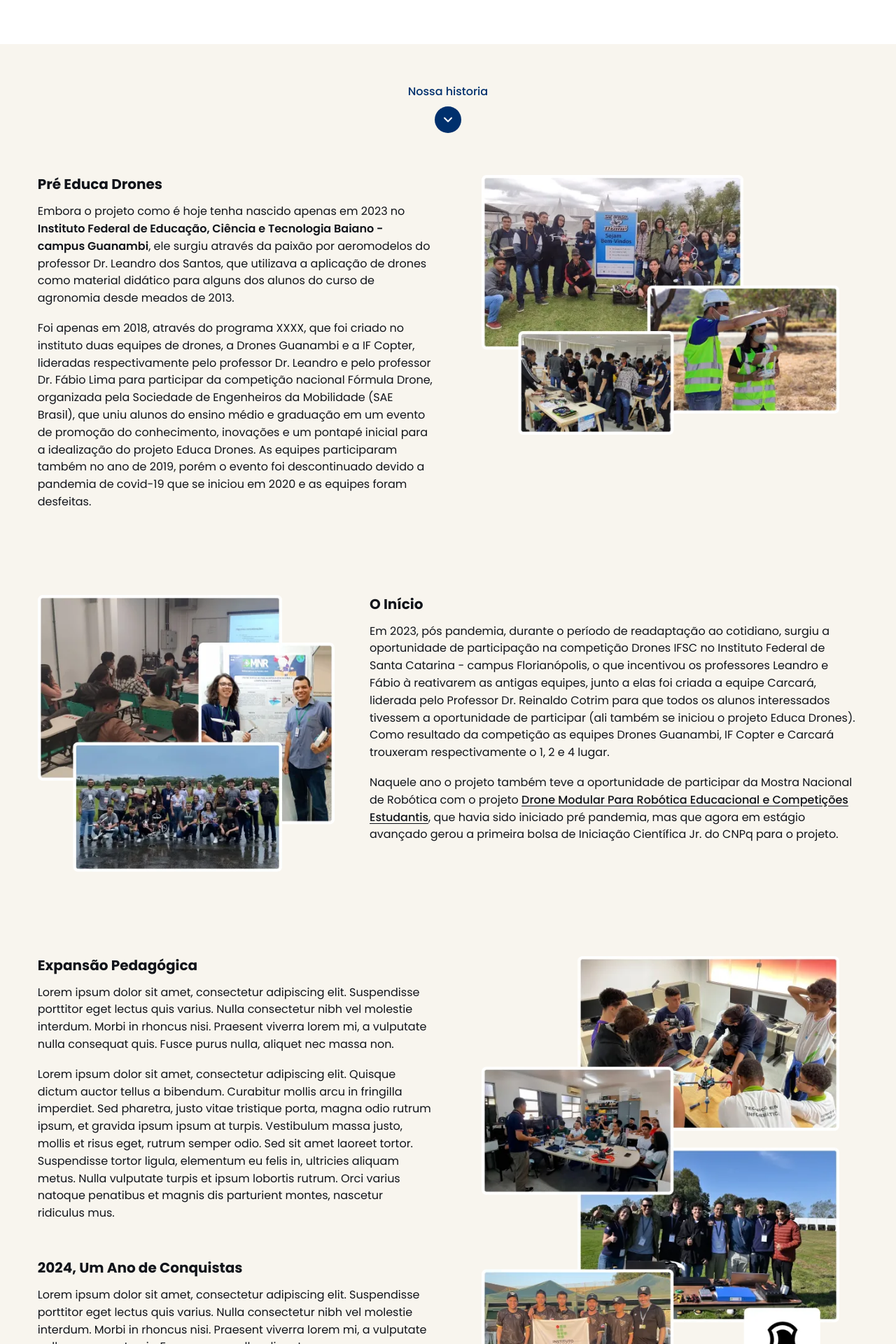
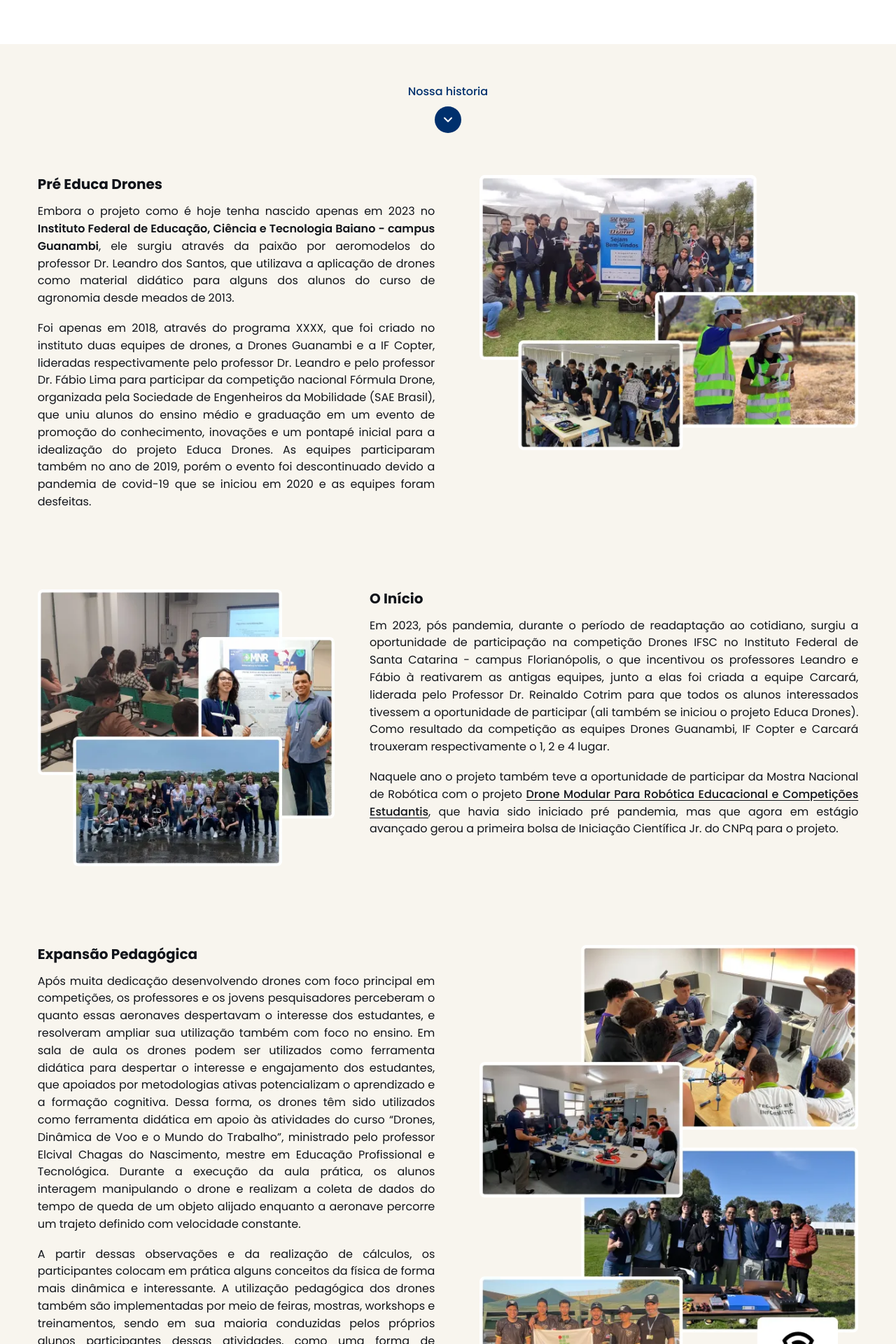
Before and after one commit to EDUCA-DRONES/EducaDronesWeb, a Django app: page /sobre/ in a window 1280 px wide. Shown: the part 1127-3047 px from the top of the page at 70% size. Run offline with Django 5.2, Linux system fonts and the light colour scheme.

Commit message:
refactor: add novos textos e correção da estrutura na página 'Sobre'

```diff
--- a/static/css/sobrenos.css
+++ b/static/css/sobrenos.css
@@ -1,10 +1,3 @@
-/* =========================================================
-   Educa Drones – style.css
-   Mobile-first. Layout desktop a partir de 900px.
-   As colagens de fotos usam proporção fixa + posições em %,
-   então mantêm o mesmo arranjo do design em qualquer largura.
-   ========================================================= */
-
 :root {
   --blue: #005ca6;
   --blue-footer: #004d8c;
@@ -239,8 +232,9 @@ ul { padding: 0; list-style: none; }
 
 .story {
   display: grid;
-  gap: 50px;
-  margin-bottom: 90px;
+  grid-template-columns: minmax(0, 1fr);
+  gap: 32px;
+  margin-bottom: 64px;
 }
 .story:last-child { margin-bottom: 0; }
 .story-text h3 {
@@ -250,7 +244,18 @@ ul { padding: 0; list-style: none; }
   margin-bottom: 14px;
 }
 .story-text h3.spaced { margin-top: 52px; }
-.story-text p { margin-bottom: 18px; }
+.story-text p {
+  margin-bottom: 18px;
+  text-align: justify;
+  overflow-wrap: break-word;
+}
+
+.inline {
+  max-width: 100%;
+  margin: -44px 0 64px;
+  text-align: justify;
+  overflow-wrap: break-word;
+}
 .story-text p:last-child { margin-bottom: 0; }
 .story-text strong { font-weight: 600; }
 .story-text a { font-weight: 500; text-decoration: underline; text-underline-offset: 3px; }
@@ -345,6 +350,48 @@ ul { padding: 0; list-style: none; }
 }
 .copyright a { text-decoration: underline; }
 
+/* Evita que textos longos e imagens forcem a largura da página. */
+.story-text,
+.story .collage,
+.inline {
+  min-width: 0;
+}
+
+.story .collage {
+  justify-self: center;
+}
+
+@media (max-width: 899px) {
+  .story {
+    grid-template-columns: minmax(0, 1fr);
+    gap: 28px;
+    margin-bottom: 64px;
+  }
+
+  .story .collage,
+  .story.reverse .collage {
+    order: 0;
+    width: 100%;
+    max-width: 640px;
+  }
+
+  .story.reverse .story-text {
+    order: 0;
+  }
+
+  .story:has(+ .inline) {
+    margin-bottom: 0;
+  }
+
+  .inline {
+    margin: 24px 0 56px;
+  }
+
+  .story-text h3.spaced {
+    margin-top: 36px;
+  }
+}
+
 /* =========================================================
    ≥ 640px  (tablets)
    ========================================================= */
@@ -400,17 +447,29 @@ ul { padding: 0; list-style: none; }
   .history-title { margin-bottom: 60px; }
 
   .story {
-    grid-template-columns: 640fr 610fr;
-    gap: 70px;
-    margin-bottom: 120px;
+    grid-template-columns: minmax(0, 640fr) minmax(0, 610fr);
+    gap: clamp(32px, 5vw, 70px);
+    margin-bottom: 112px;
     align-items: start;
   }
+
+  /* O parágrafo que continua a história fica próximo da colagem,
+     sem depender de uma margem negativa exagerada. */
+  .story:has(+ .inline) { margin-bottom: 0; }
+  .inline { margin: 28px 0 72px; }
   .story:last-child { margin-bottom: 0; }
   .story .story-text { order: 0; }
-  .story .collage { order: 0; max-width: none; width: 95%; }
+  .story .collage {
+    order: 0;
+    max-width: 100%;
+    width: 100%;
+  }
 
   /* variação com a colagem à esquerda (480) e o texto à direita (790) */
-  .story.reverse { grid-template-columns: 480fr 790fr; gap: 50px; }
+  .story.reverse {
+    grid-template-columns: minmax(0, 480fr) minmax(0, 790fr);
+    gap: clamp(28px, 4vw, 50px);
+  }
   .story.reverse .collage { order: -1; width: 100%; }
   .story.center { align-items: center; }
 
--- a/templates/Sobre/sobrenos.html
+++ b/templates/Sobre/sobrenos.html
@@ -1,6 +1,8 @@
 {% extends "layout.html" %}
 
 {% load static %}
+
+{% block title %}Sobre | Educa Drones{% endblock %}
 
 {% block extra_css %}
     <link rel="stylesheet" href="{% static 'css/sobrenos.css' %}">
@@ -109,25 +111,36 @@
         <div class="story">
           <div class="story-text">
             <h3>Expansão Pedagógica</h3>
-            <p>Lorem ipsum dolor sit amet, consectetur adipiscing elit. Suspendisse porttitor eget lectus quis varius. Nulla consectetur nibh vel molestie interdum. Morbi in rhoncus nisi. Praesent viverra lorem mi, a vulputate nulla consequat quis. Fusce purus nulla, aliquet nec massa non.</p>
-            <p>Lorem ipsum dolor sit amet, consectetur adipiscing elit. Quisque dictum auctor tellus a bibendum. Curabitur mollis arcu in fringilla imperdiet. Sed pharetra, justo vitae tristique porta, magna odio rutrum ipsum, et gravida ipsum ipsum at turpis. Vestibulum massa justo, mollis et risus eget, rutrum semper odio. Sed sit amet laoreet tortor. Suspendisse tortor ligula, elementum eu felis in, ultricies aliquam metus. Nulla vulputate turpis et ipsum lobortis rutrum. Orci varius natoque penatibus et magnis dis parturient montes, nascetur ridiculus mus.</p>
+            <p>
+              Após muita dedicação desenvolvendo drones com foco principal em competições, os professores e os jovens pesquisadores perceberam o quanto essas aeronaves despertavam o interesse dos estudantes, e resolveram ampliar sua utilização também com foco no ensino. Em sala de aula os drones podem ser utilizados como ferramenta didática para despertar o interesse e engajamento dos estudantes, que apoiados por metodologias ativas potencializam o aprendizado e a formação cognitiva. Dessa forma, os drones têm sido utilizados como ferramenta didática em apoio às atividades do curso “Drones, Dinâmica de Voo e o Mundo do Trabalho”, ministrado pelo professor Elcival Chagas do Nascimento, mestre em Educação Profissional e Tecnológica. Durante a execução da aula prática, os alunos interagem manipulando o drone e realizam a coleta de dados do tempo de queda de um objeto alijado enquanto a aeronave percorre um trajeto definido com velocidade constante.
+            </p>
+            <p>
+              A partir dessas observações e da realização de cálculos, os participantes colocam em prática alguns conceitos da física de forma mais dinâmica e interessante. A utilização pedagógica dos drones também são implementadas por meio de feiras, mostras, workshops e treinamentos, sendo em sua maioria conduzidas pelos próprios alunos participantes dessas atividades, como uma forma de aprendizado mútuo. Por meio de atividades de pesquisa, ensino e extensão, estudantes do campus Guanambi estão tendo a oportunidade de trabalhar no desenvolvimento tecnológico e na disseminação de conhecimento. Iniciativas como essa também incentivam os jovens alunos a seguirem os estudos em áreas das ciências exatas e naturais de forma espontânea.
+            </p>
 
             <h3 class="spaced">2024, Um Ano de Conquistas</h3>
-            <p>Lorem ipsum dolor sit amet, consectetur adipiscing elit. Suspendisse porttitor eget lectus quis varius. Nulla consectetur nibh vel molestie interdum. Morbi in rhoncus nisi. Praesent viverra lorem mi, a vulputate nulla consequat quis. Fusce purus nulla, aliquet nec massa non.</p>
-            <p>Lorem ipsum dolor sit amet, consectetur adipiscing elit. Quisque dictum auctor tellus a bibendum. Curabitur mollis arcu in fringilla imperdiet. Sed pharetra, justo vitae tristique porta, magna odio rutrum ipsum, et gravida ipsum ipsum at turpis. Vestibulum massa justo, mollis et risus eget, rutrum semper odio. Sed sit amet laoreet tortor. Suspendisse tortor ligula, elementum eu felis in, ultricies aliquam metus. Nulla vulputate turpis et ipsum lobortis rutrum. Orci varius natoque penatibus et magnis dis parturient montes, nascetur ridiculus mus.</p>
-            <p>Lorem ipsum dolor sit amet, consectetur adipiscing elit. Quisque dictum auctor tellus a bibendum. Curabitur mollis arcu in fringilla imperdiet. Sed pharetra, justo vitae tristique porta, magna odio rutrum ipsum, et gravida ipsum ipsum at turpis. Vestibulum massa justo, mollis et risus eget, rutrum semper odio. Sed sit amet laoreet tortor. Suspendisse tortor ligula, elementum eu felis in, ultricies aliquam metus. Nulla vulputate turpis et ipsum lobortis rutrum. Orci varius natoque penatibus et magnis dis parturient montes, nascetur ridiculus mus.</p>
+            <p>
+              O ano de 2024 foi o mais marcante e produtivo. O engajamento da equipe proporcionou a aprovação do projeto “Monitoramento da população de plantas daninhas em milho com uso do índice vegetativo Excess Green” no Programa Institucional de Bolsas de Iniciação Científica (PIBIC) do Instituto Federal Baiano. Foram ofertados três cursos através do Programa de Treinamento Educa Drones, sendo eles nas cidades de Petrolina-PE, Alagoinhas-BA e Catu-BA. Nossos estudantes participaram dos eventos: IV Congresso de Ensino, Pesquisa e Extensão do IF Baiano em Senhor do Bonfim; II Tenda da Ciência em Guanambi; VI Semana Nacional de Ciência e Tecnologia em Alagoinhas; XV International Micro Air Vehicle Conference and Competition em Bristol na Inglaterra.
+            </p>
+
           </div>
           <div class="collage collage-c" data-file="2024.webp">
             <img src="{% static 'img/sobre/2024.webp' %}" alt="Fotos de 2024, Um Ano de Conquistas, com a logo do Colibri" loading="lazy" onerror="this.parentElement.classList.add('missing'); this.remove()">
           </div>
+
         </div>
+
+        <p class="inline">
+          A participação nestes eventos resultaram na publicação dos seguintes trabalhos: ”Drone modular IF450”, “O drone como ferramenta de divulgação científica em guanambi e região”, Desenvolvimento de drones e sua inserção na robótica educacional”, “Comparative analysis of cameras for ArUco marker recognition in unmanned aerial vehicles”. A linha de drones Colibri, foi ampliada com a criação do novo modelo “Colibri Mini”. E para fechar o ano com chave de ouro uma de nossas equipes, a Carcará, conquistou o pódio de terceiro lugar na competição Drones IFSC realizada em Criciúma-SC. Ufa, realmente foi muita coisa num mesmo ano!
+        </p>
+
 
         <!-- A Linha Colibri -->
         <div class="story reverse center">
           <div class="story-text">
             <h3>A Linha Colibri</h3>
-            <p>Lorem ipsum dolor sit amet, consectetur adipiscing elit. Suspendisse porttitor eget lectus quis varius. Nulla consectetur nibh vel molestie interdum. Morbi in rhoncus nisi. Praesent viverra lorem mi, a vulputate nulla consequat quis. Fusce purus nulla, aliquet nec massa non.</p>
-            <p>Lorem ipsum dolor sit amet, consectetur adipiscing elit. Quisque dictum auctor tellus a bibendum. Curabitur mollis arcu in fringilla imperdiet. Sed pharetra, justo vitae tristique porta, magna odio rutrum ipsum, et gravida ipsum ipsum at turpis. Vestibulum massa justo, mollis et risus eget, rutrum semper odio. Sed sit amet laoreet tortor. Suspendisse tortor ligula, elementum eu felis in, ultricies aliquam metus. Nulla vulputate turpis et ipsum lobortis rutrum. Orci varius natoque penatibus et magnis dis parturient montes, nascetur ridiculus mus.</p>
+            <p>Se 2024 foi um ano agitado e de muitas conquistas, o que esperar de 2025? Pois bem, 2025 começou e ele veio inspirado com a criação de um novo modelo de drone, o Colibri Micro. As conquistas aumentam, e nossos novos drones diminuem. O Colibri Mini foi projetado para ser um drone sub 200 mm de tamanho, sendo menor e mais leve que a versão Micro. O primeiro evento desse ano foi o “1st Brazilian Conference on Robotics” e ocorreu em Belo Horizonte. Nele tivemos a participação do egresso Gustavo Costa, apresentando o trabalho “Development and Application of Drones in Education: A STEAM Approach in Educational Robotics”. Em outro evento, a Tenda da Ciência 2025, o trabalho “Drone Colibri: Kit para Robótica Educacional” foi condecorado com o Prêmio de Divulgação Científica. As inscrições para Mostra Nacional de Robótica já iniciaram e dois trabalhos foram selecionados para apresentação sendo eles o “Colibrí Lite: Kit de Drone Educacional” e o “Dispensador de sementes para reflorestamento com drones”.</p>
+            <p>O projeto “I Olimpíada Baiana de Drones” (OBADRONES) foi aprovado no edital Popciências da FAPESB, e o IF Baiano será palco do maior evento de drones da Bahia, que ocorrerá no período de 21 a 23 de agosto. A OBADRONES é uma competição educacional inteiramente experimental que tem como objetivo promover a popularização e o desenvolvimento de tecnologias de drones. Esse evento também visa desenvolver habilidades STEAM em alunos e professores por meio de troca de experiências e atividades como competições, oficinas e palestras sobre a temática de drones e robótica educacional, ministradas por especialistas. E não para por aí! Até chegar dezembro, muitos drones irão voar. </p>
           </div>
           <div class="collage collage-d" data-file="linha-colibri.webp">
             <img src="{% static 'img/sobre/linha-colibri.webp' %}" alt="Fotos da Linha Colibri: simulação, integrante da equipe, mapa da arena e logo" loading="lazy" onerror="this.parentElement.classList.add('missing'); this.remove()">
```
